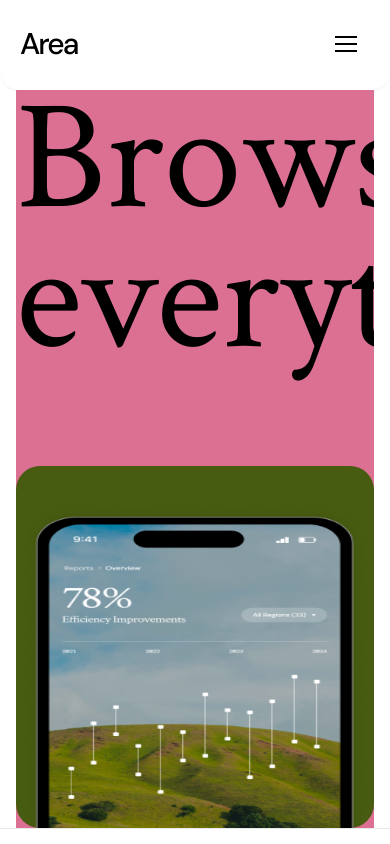
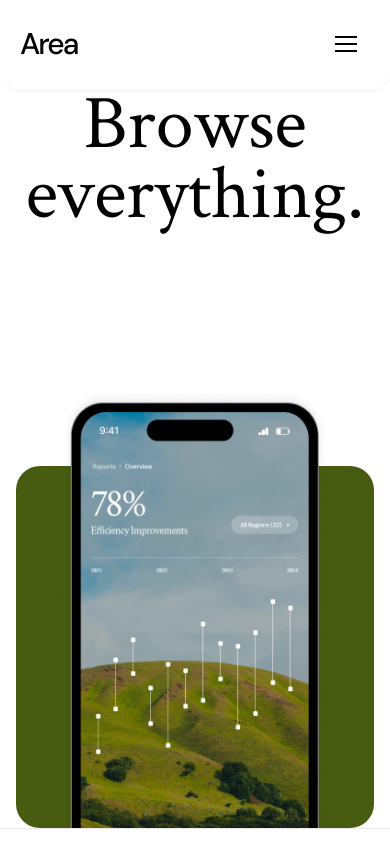
Before and after one commit to ministrov/landing-area-next-ts, a Next.js app: page / in a window 390 px wide. Shown: the top 844 px of the page. Built offline with nearby package versions, Linux system fonts and the light colour scheme.

Commit message:
refactore: rework a realization with a hero images loading on diff viewports with no pucture tag in next.js

```diff
--- a/components/hero/Hero.module.css
+++ b/components/hero/Hero.module.css
@@ -4,7 +4,6 @@
   flex-direction: column;
   height: 738px;
   overflow: hidden;
-  background-color: palevioletred;
 }
 
 .title {
@@ -29,3 +28,26 @@
   background-color: var(--color-04);
   border-radius: 24px;
 }
+
+@media screen and (max-width: 1280px) {
+  .title {
+    font-size: 140px;
+    line-height: 120px;
+    text-align: center;
+  }
+
+  .image {
+    bottom: -12px;
+  }
+}
+
+@media screen and (max-width: 800px) {
+  .title {
+    font-size: 76px;
+    line-height: 70px;
+  }
+
+  .image {
+    bottom: -102px;
+  }
+}
--- a/components/hero/Hero.tsx
+++ b/components/hero/Hero.tsx
@@ -9,7 +9,13 @@ export const Hero = () => {
 
   console.log(setWindowWidth);
 
-  useEffect(() => { }, []);
+  useEffect(() => {
+    const handleResize = () => setWindowWidth(window.innerWidth);
+    handleResize(); // установить начальное значение
+
+    window.addEventListener('resize', handleResize);
+    return () => window.removeEventListener('resize', handleResize);
+  }, []);
 
   let src = '/hero-desktop.png';
   let width = 907;
@@ -17,12 +23,12 @@ export const Hero = () => {
 
   if (windowWidth <= 800) {
     src = '/hero-mobile.png';
-    width = 345;
-    height = 434;
+    width = 270;
+    height = 541;
   } else if (windowWidth <= 1280) {
     src = '/hero-tablet.png';
-    width = 768;
-    height = 544;
+    width = 676;
+    height = 422;
   }
 
   return (
```
